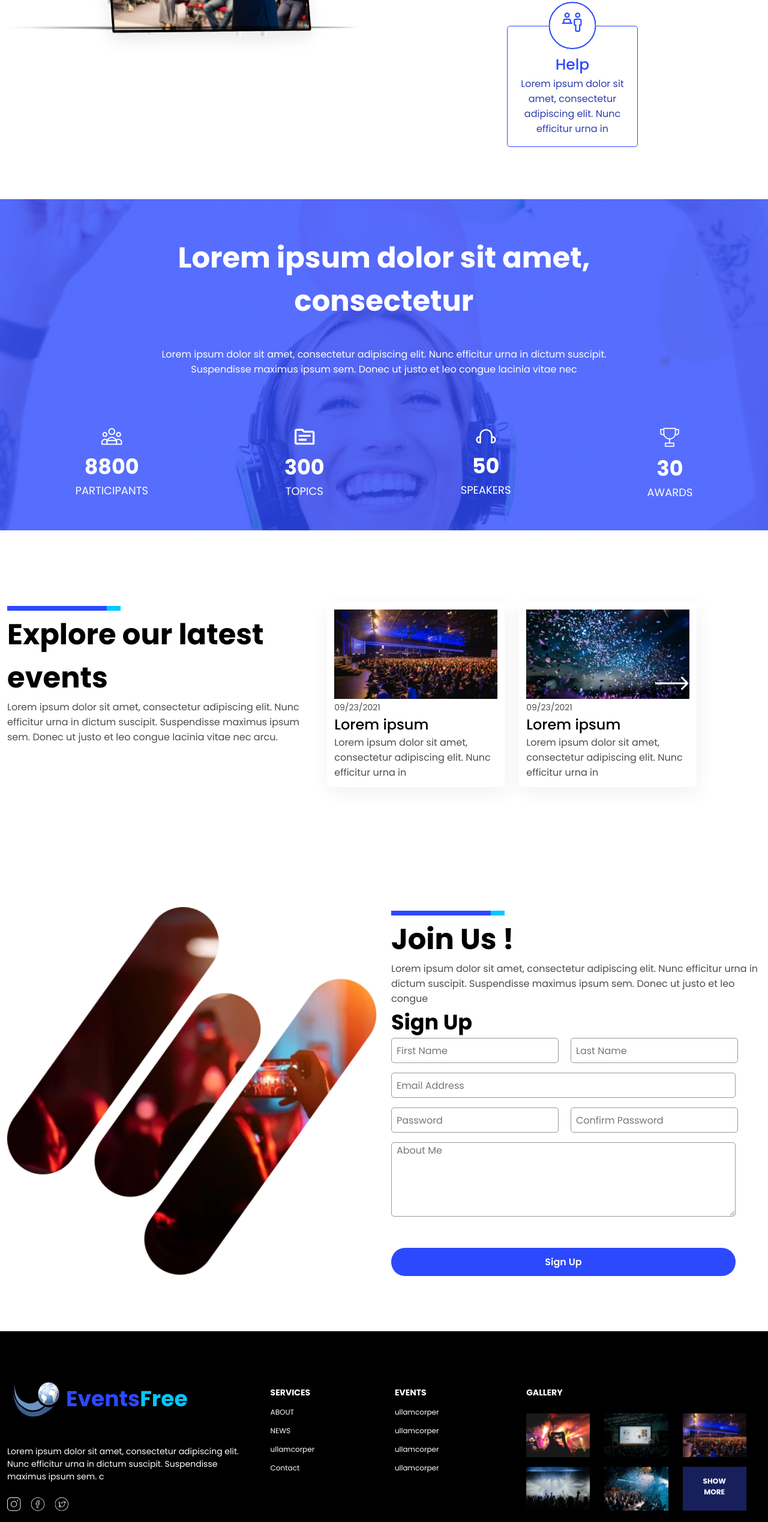
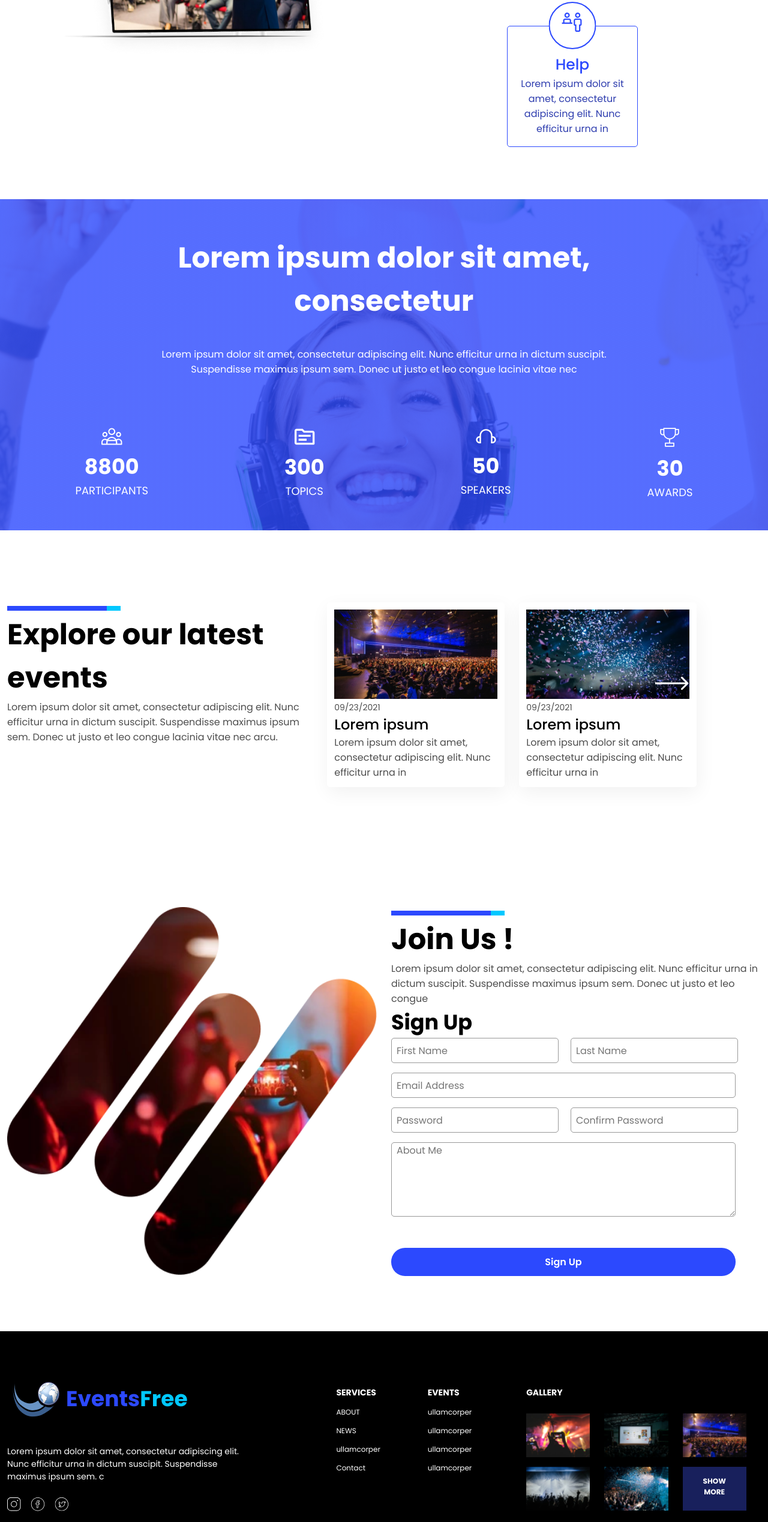
Before and after one commit to abhimanyubamal/Home-page, a plain HTML site: page index.html in a window 1280 px wide. Shown: the part 1527-4064 px from the top of the page at 60% size. Drawn offline with Linux system fonts and the light colour scheme.

Commit message:
static complete part 2

```diff
--- a/assets/css/style.css
+++ b/assets/css/style.css
@@ -66,6 +66,10 @@
     padding-right: 12px;
 }
 
+.w-60 {
+    width: 70%;
+}
+
 .bg-img-header {
     background: linear-gradient(rgba(0, 0, 0, 0.57), rgba(0, 0, 0, 0.57)), url("../images/header-background.png");
     /* background-image: url("../images/header-background.png"); */
@@ -112,6 +116,10 @@
 
 .justify-around {
     justify-content: space-around;
+}
+
+.justify-end {
+    justify-content: flex-end;
 }
 
 /* Text  */
@@ -583,7 +591,7 @@
 .img-2 {
     position: absolute;
     left: 50%;
-    bottom: 30%;
+    bottom: 28%;
     transform: translate(-50%);
 }
 
--- a/index.html
+++ b/index.html
@@ -44,7 +44,7 @@
                 <button class="b1 margin-nav">Get Started</button>
                 <h3 class="text-header-h3 margin-nav">Learn More</h3>
             </div>
-            <div class="row justify-between b2 margin-header-bar relative">
+            <div class="row justify-between b2 margin-header-bar relative w-60">
                 <div class="white-rectangle-1"></div>
                 <div class="white-rectangle-2"></div>
                 <div class="white-rectangle-3"></div>
@@ -116,7 +116,7 @@
                 <div class="col-6 relative">
                     <img class="w-100 img-1" src="./assets/images/Microsoft Surface Hub.png"
                         alt="Microsoft Surface Hub">
-                    <img class="w-100 img-2" src="./assets/images/Shadow.png" alt="Shadow">
+                    <img class="w-60 img-2" src="./assets/images/Shadow.png" alt="Shadow">
                 </div>
                 <div class="col-6">
                     <svg xmlns="http://www.w3.org/2000/svg" width="189" height="8" viewBox="0 0 189 8" fill="none">
@@ -385,7 +385,7 @@
             </div>
             <div class="col-8 ">
                 <div class="row">
-                    <div class="col-3 justify-center">
+                    <div class="col-3 flex justify-end">
                         <ul>
                             <li class="margin-footer-list"><a class="text-footer-bold" href="#">SERVICES</a></li>
                             <li class="margin-footer-list"><a class="text-footer-light" href="#">ABOUT</a></li>
@@ -394,7 +394,7 @@
                             <li class="margin-footer-list"><a class="text-footer-light" href="#">Contact</a></li>
                         </ul>
                     </div>
-                    <div class="col-3 justify-center">
+                    <div class="col-3 flex justify-center">
                         <ul>
                             <li class="margin-footer-list"><a class="text-footer-bold" href="#">EVENTS</a></li>
                             <li class="margin-footer-list"><a class="text-footer-light" href="#">ullamcorper</a></li>
```
